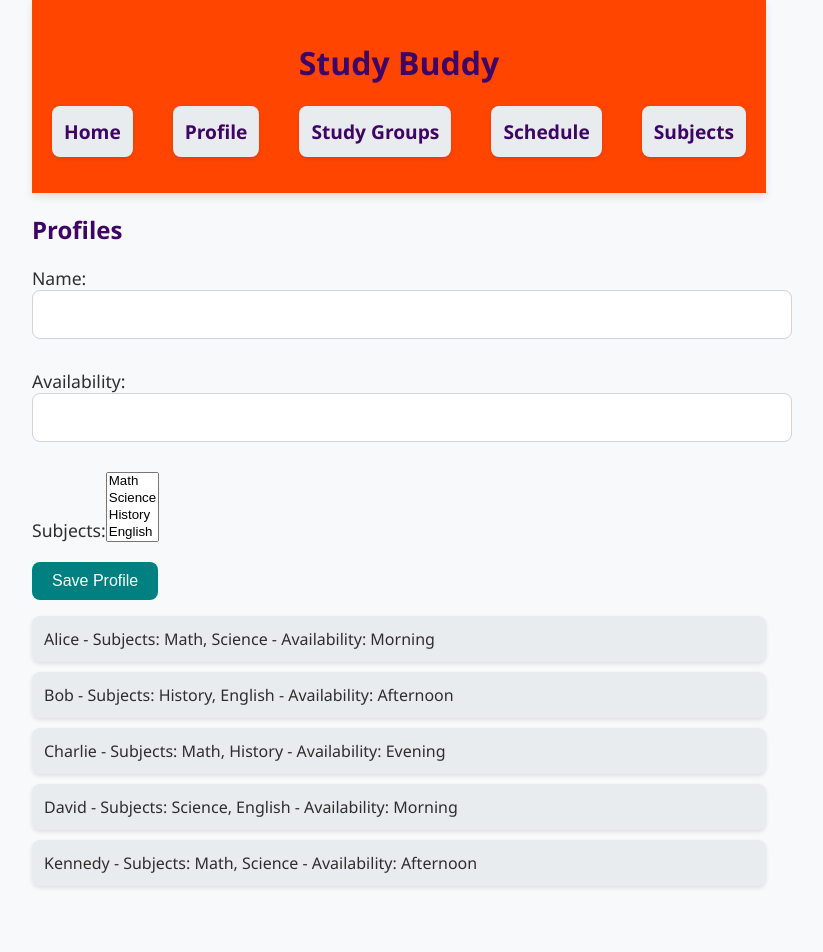
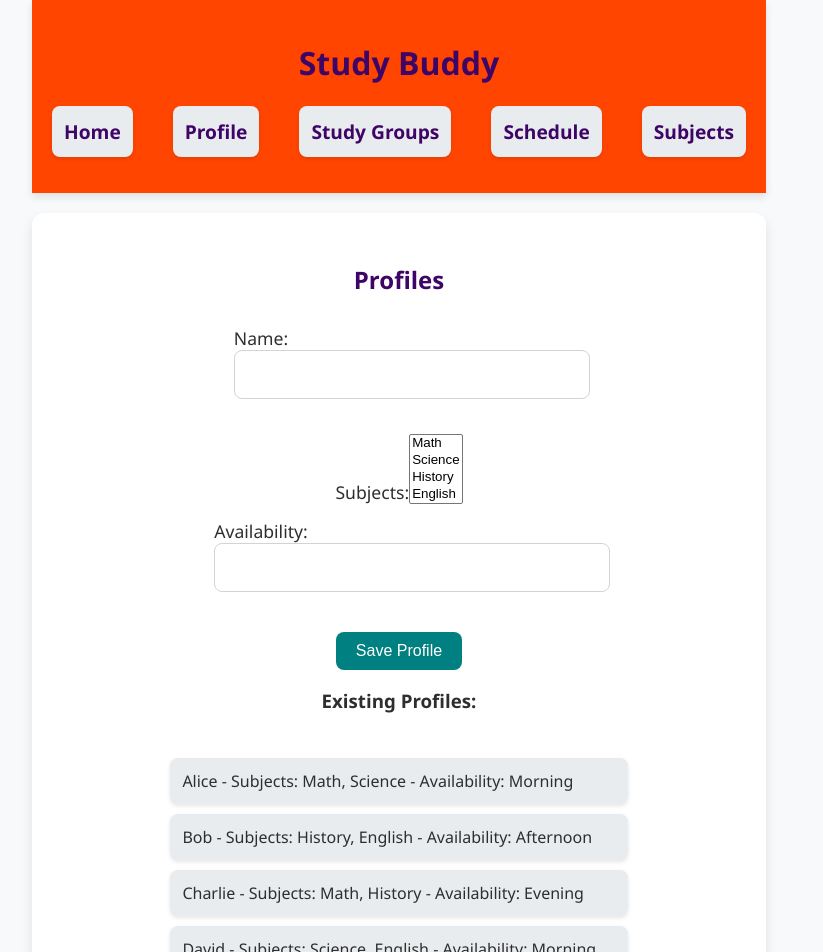
Before and after one commit to Oliver9105/study-groups-app, a React (Create React App) app: page /profile in a window 1280 px wide. Shown: the top 952 px of the page, without its empty margins (241-1064 px from the left). Before the commit the page ends 902 px from the top, so only its background shows below. Built offline with nearby package versions, Linux system fonts and the light colour scheme; data requests are answered from the project's data file.

Commit message:
updated functionality

```diff
--- a/db.json
+++ b/db.json
@@ -3,32 +3,74 @@
     {
       "id": 1,
       "name": "Alice",
-      "subjects": ["Math", "Science"],
+      "subjects": [
+        "Math",
+        "Science"
+      ],
       "availability": "Morning"
     },
     {
       "id": 2,
       "name": "Bob",
-      "subjects": ["History", "English"],
+      "subjects": [
+        "History",
+        "English"
+      ],
       "availability": "Afternoon"
     },
     {
       "id": 3,
       "name": "Charlie",
-      "subjects": ["Math", "History"],
+      "subjects": [
+        "Math",
+        "History"
+      ],
       "availability": "Evening"
     },
     {
       "id": 4,
       "name": "David",
-      "subjects": ["Science", "English"],
+      "subjects": [
+        "Science",
+        "English"
+      ],
       "availability": "Morning"
     },
     {
       "id": 5,
       "name": "Kennedy",
-      "subjects": ["Math", "Science"],
+      "subjects": [
+        "Math",
+        "Science"
+      ],
       "availability": "Afternoon"
+    },
+    {
+      "name": "Kk",
+      "subjects": [
+        "Math",
+        "Science"
+      ],
+      "availability": "Morning",
+      "id": 6
+    },
+    {
+      "name": "mm ",
+      "subjects": [
+        "History",
+        "English"
+      ],
+      "availability": "Morning",
+      "id": 7
+    },
+    {
+      "name": "ffs",
+      "subjects": [
+        "Math",
+        "Science"
+      ],
+      "availability": "AFternoon",
+      "id": 8
     }
   ],
   "groups": [
@@ -41,14 +83,29 @@
         {
           "id": 1,
           "name": "Alice",
-          "subjects": ["Math", "Science"],
+          "subjects": [
+            "Math",
+            "Science"
+          ],
           "availability": "Morning"
         },
         {
           "id": 4,
           "name": "David",
-          "subjects": ["Science", "English"],
+          "subjects": [
+            "Science",
+            "English"
+          ],
           "availability": "Morning"
+        },
+        {
+          "name": "Kk",
+          "subjects": [
+            "Math",
+            "Science"
+          ],
+          "availability": "Morning",
+          "id": 6
         }
       ]
     },
@@ -61,7 +118,10 @@
         {
           "id": 5,
           "name": "Kennedy",
-          "subjects": ["Math", "Science"],
+          "subjects": [
+            "Math",
+            "Science"
+          ],
           "availability": "Afternoon"
         }
       ]
@@ -75,7 +135,10 @@
         {
           "id": 2,
           "name": "Bob",
-          "subjects": ["History", "English"],
+          "subjects": [
+            "History",
+            "English"
+          ],
           "availability": "Afternoon"
         }
       ]
@@ -89,17 +152,32 @@
         {
           "id": 3,
           "name": "Charlie",
-          "subjects": ["Math", "History"],
+          "subjects": [
+            "Math",
+            "History"
+          ],
           "availability": "Evening"
         }
       ]
     }
   ],
   "subjects": [
-    { "id": 1, "name": "Math" },
-    { "id": 2, "name": "Science" },
-    { "id": 3, "name": "History" },
-    { "id": 4, "name": "English" }
+    {
+      "id": 1,
+      "name": "Math"
+    },
+    {
+      "id": 2,
+      "name": "Science"
+    },
+    {
+      "id": 3,
+      "name": "History"
+    },
+    {
+      "id": 4,
+      "name": "English"
+    }
   ],
   "sessions": []
 }
--- a/src/App.css
+++ b/src/App.css
@@ -1,8 +1,8 @@
 body {
   margin: 0;
-  font-family: 'Segoe UI', Tahoma, Geneva, Verdana, sans-serif;
+  font-family: "Segoe UI", Tahoma, Geneva, Verdana, sans-serif;
   background-color: #f8f9fa;
-  color: #2E2E2E;
+  color: #2e2e2e;
   display: flex;
   flex-direction: column;
   align-items: center;
@@ -10,7 +10,6 @@ body {
   min-height: 100vh;
 }
 
-/* Container styles */
 .container {
   display: flex;
   flex-direction: column;
@@ -24,17 +23,17 @@ body {
   box-shadow: 0 6px 12px rgba(0, 0, 0, 0.1);
 }
 
-h1, h2 {
+h1,
+h2 {
   color: #3e0567;
 }
 
 h3 {
-  color: #2E2E2E; /* Dark Gray */
+  color: #2e2e2e;
 }
 
-/* Header styles */
 .header {
-  background-color: #FF4500; /* Orangered */
+  background-color: #ff4500;
   color: white;
   padding: 20px 0;
   text-align: center;
@@ -65,9 +64,8 @@ h3 {
   text-decoration: underline;
 }
 
-/* Button styles */
 button {
-  background-color: #008080; /* Teal */
+  background-color: #008080;
   color: white;
   padding: 10px 20px;
   border: none;
@@ -79,10 +77,9 @@ button {
 }
 
 button:hover {
-  background-color: #40E0D0; /* Turquoise */
+  background-color: #40e0d0;
 }
 
-/* Form styles */
 label {
   display: block;
   margin: 10px 0 5px;
@@ -100,10 +97,9 @@ input[type="text"] {
 }
 
 input[type="text"]:focus {
-  border-color: #1E3A5F; /* Deep Blue */
+  border-color: #1e3a5f;
 }
 
-/* List styles */
 ul {
   list-style-type: none;
   padding: 0;
@@ -125,7 +121,7 @@ li:hover {
 }
 
 li button {
-  background-color: #DC3545; /* Bootstrap Red */
+  background-color: #dc3545;
   border: none;
   color: white;
   padding: 8px 16px;
@@ -136,5 +132,5 @@ li button {
 }
 
 li button:hover {
-  background-color: #c82333; /* Dark Red */
+  background-color: #c82333;
 }
--- a/src/components/Profile.js
+++ b/src/components/Profile.js
@@ -1,56 +1,136 @@
-import { useState, useEffect } from "react";
+import React, { useState, useEffect } from "react";
+import "../App.css";
 
 function Profile() {
   const [profiles, setProfiles] = useState([]);
   const [name, setName] = useState("");
+  const [selectedSubjects, setSelectedSubjects] = useState([]);
   const [availability, setAvailability] = useState("");
+  const [subjects, setSubjects] = useState([]);
   const [error, setError] = useState("");
-  const [selectedSubjects, setSelectedSubjects] = useState([]);
-  const [subjects, setSubjects] = useState([]);
 
-  const handleSave = () => {
-    if (!name || !availability || selectedSubjects.length === 0) {
-      setError("Please fill out all fields and select at least one subject.");
+  const fetchSubjects = async () => {
+    try {
+      const response = await fetch("http://localhost:5000/subjects");
+      const data = await response.json();
+      setSubjects(data);
+    } catch (error) {
+      console.error("Error fetching subjects:", error);
+    }
+  };
+
+  const fetchProfiles = async () => {
+    try {
+      const response = await fetch("http://localhost:5000/profiles");
+      const data = await response.json();
+      setProfiles(data);
+    } catch (error) {
+      console.error("Error fetching profiles:", error);
+    }
+  };
+
+  const fetchGroups = async () => {
+    try {
+      const response = await fetch("http://localhost:5000/groups");
+      return await response.json();
+    } catch (error) {
+      console.error("Error fetching groups:", error);
+      return [];
+    }
+  };
+
+  const handleSave = async () => {
+    if (!name || !selectedSubjects.length || !availability) {
+      setError("All fields are required.");
       return;
     }
+    setError("");
+    const newProfile = { name, subjects: selectedSubjects, availability };
+    try {
+      const response = await fetch("http://localhost:5000/profiles", {
+        method: "POST",
+        headers: {
+          "Content-Type": "application/json",
+        },
+        body: JSON.stringify(newProfile),
+      });
 
-    setError("");
+      if (response.ok) {
+        const addedProfile = await response.json();
+        setProfiles([...profiles, addedProfile]);
+        setName("");
+        setSelectedSubjects([]);
+        setAvailability("");
 
-    setProfiles([
-      ...profiles,
-      {
-        id: profiles.length + 1,
-        name,
-        availability,
-        subjects: selectedSubjects,
-      },
-    ]);
-    setName("");
-    setAvailability("");
-    setSelectedSubjects([]);
+        console.log("Profile added:", addedProfile);
+        await addToGroups(addedProfile);
+
+        console.log("Profile saved and added to group");
+      } else {
+        console.error("Failed to save profile");
+      }
+    } catch (error) {
+      console.error("Error saving profile:", error);
+    }
   };
+
+  const addToGroups = async (profile) => {
+    try {
+      const groups = await fetchGroups();
+      profile.subjects.forEach(async (subject) => {
+        let group = groups.find(
+          (g) =>
+            g.category === subject && g.availability === profile.availability
+        );
+        if (!group) {
+          const newGroup = {
+            name: `${subject} Group ${profile.availability}`,
+            category: subject,
+            availability: profile.availability,
+            members: [profile],
+          };
+          const groupResponse = await fetch("http://localhost:5000/groups", {
+            method: "POST",
+            headers: {
+              "Content-Type": "application/json",
+            },
+            body: JSON.stringify(newGroup),
+          });
+          group = await groupResponse.json();
+          console.log("New group created:", group);
+        } else {
+          group.members.push(profile);
+          await fetch(`http://localhost:5000/groups/${group.id}`, {
+            method: "PUT",
+            headers: {
+              "Content-Type": "application/json",
+            },
+            body: JSON.stringify(group),
+          });
+          console.log("Profile added to existing group:", group);
+        }
+      });
+    } catch (error) {
+      console.error("Error adding profile to groups:", error);
+    }
+  };
+
   useEffect(() => {
-    const fetchSubjects = async () => {
-      try {
-        const response = await fetch("http://localhost:5000/subjects");
-        const data = await response.json();
-        setSubjects(data);
-      } catch (error) {
-        console.error("Error fetching subjects:", error);
-      }
-    };
-
+    fetchProfiles();
     fetchSubjects();
-    fetch("http://localhost:5000/profiles")
-      .then((response) => response.json())
-      .then((data) => setProfiles(data));
   }, []);
 
+  const handleSubjectChange = (event) => {
+    const value = Array.from(
+      event.target.selectedOptions,
+      (option) => option.value
+    );
+    setSelectedSubjects(value);
+  };
+
   return (
-    <div>
+    <div className="container">
       <h2>Profiles</h2>
-      {error && <div className="error">{error}</div>}
-
       <div>
         <label>
           Name:
@@ -63,6 +143,22 @@ function Profile() {
       </div>
       <div>
         <label>
+          Subjects:
+          <select
+            multiple
+            value={selectedSubjects}
+            onChange={handleSubjectChange}
+          >
+            {subjects.map((subject) => (
+              <option key={subject.id} value={subject.name}>
+                {subject.name}
+              </option>
+            ))}
+          </select>
+        </label>
+      </div>
+      <div>
+        <label>
           Availability:
           <input
             type="text"
@@ -71,49 +167,14 @@ function Profile() {
           />
         </label>
       </div>
-
-      <div>
-        <label>
-          Subjects:
-          <select
-            multiple
-            value={selectedSubjects}
-            onChange={(e) =>
-              setSelectedSubjects(
-                Array.from(e.target.selectedOptions, (option) => option.value)
-              )
-            }
-          >
-            <option value="Math">Math</option>
-            <option value="Science">Science</option>
-            <option value="History">History</option>
-            <option value="English">English</option>
-            {subjects.map((subject) => (
-  <option key={subject.id} value={subject.name}>
-    {subject.name}
-  </option>
-))}
-
-          </select>
-        </label>
-      </div>
-      {selectedSubjects.length > 0 && (
-        <div>
-          <h4>Selected Subjects:</h4>
-          <ul>
-            {selectedSubjects.map((subject, index) => (
-              <li key={index}>{subject}</li>
-            ))}
-          </ul>
-        </div>
-      )}
-
+      {error && <p style={{ color: "red" }}>{error}</p>}
       <button onClick={handleSave}>Save Profile</button>
 
+      <h3>Existing Profiles:</h3>
       <ul>
         {profiles.map((profile) => (
           <li key={profile.id}>
-            {profile.name} - Subjects: {profile.subjects?.join(", ")} -
+            {profile.name} - Subjects: {profile.subjects.join(", ")} -
             Availability: {profile.availability}
           </li>
         ))}
```
Also changed, not shown: src/components/NewSchedule.js (+16 -0 lines).
